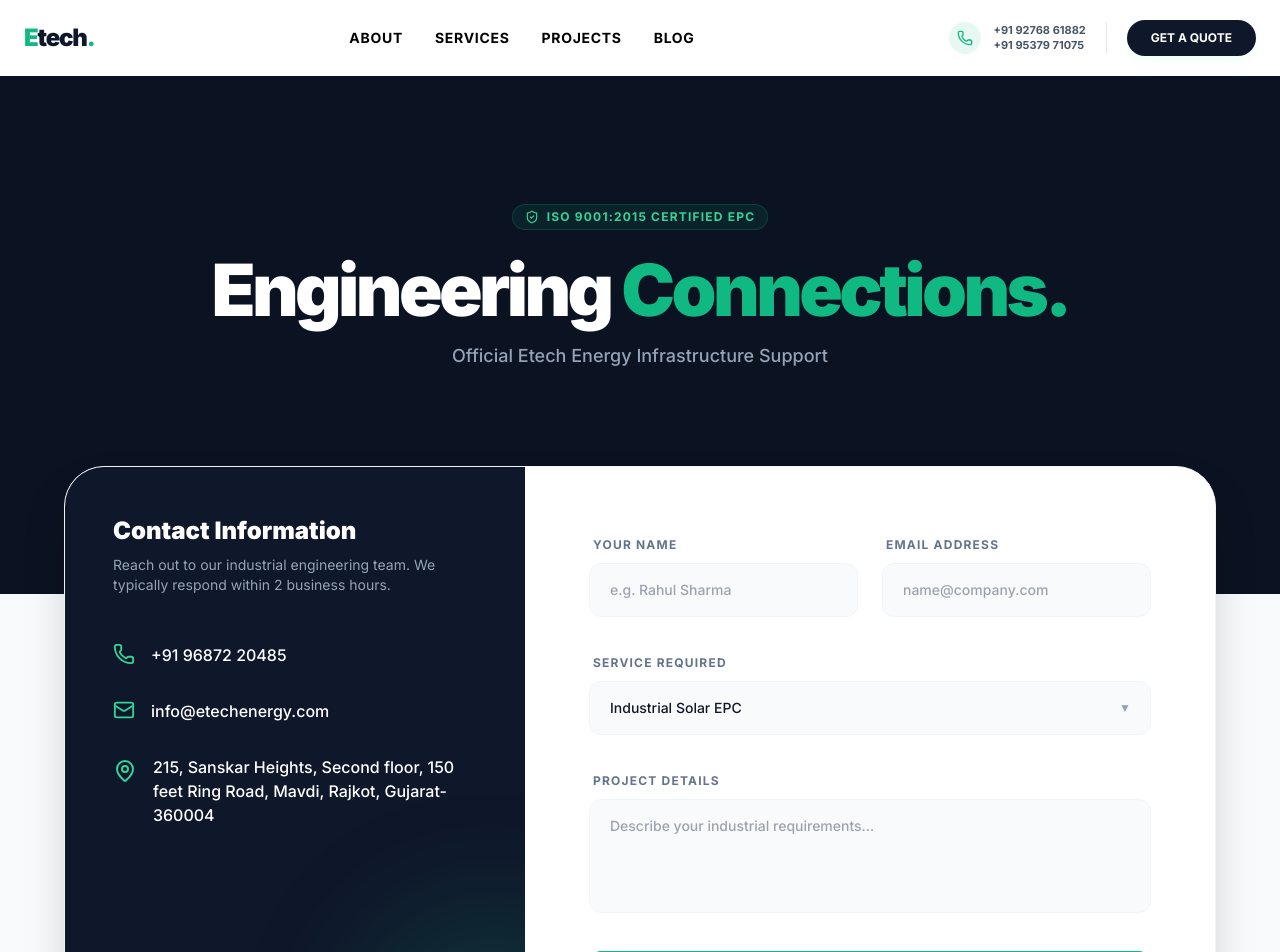
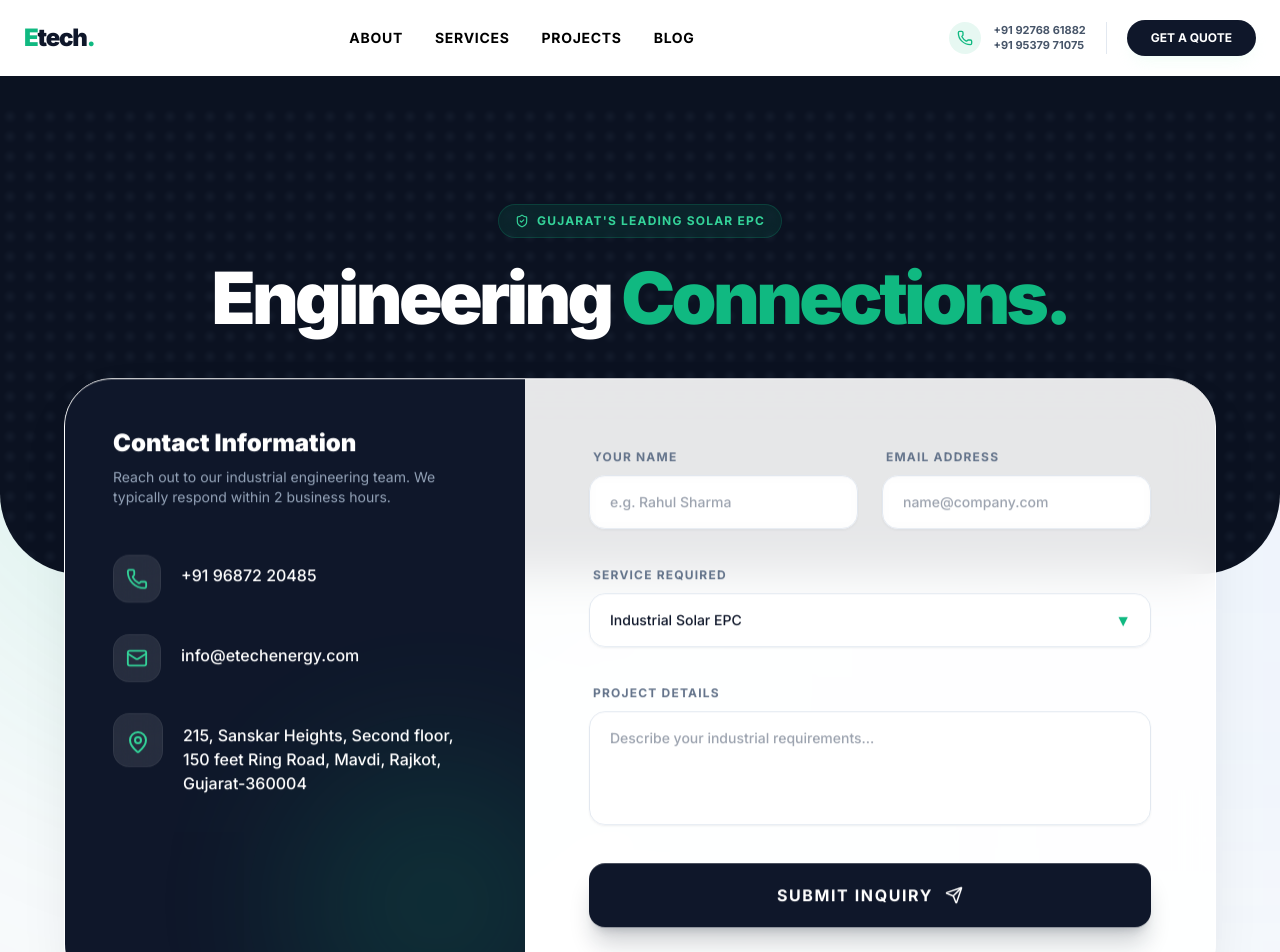
Before and after one commit to ankitkhetariya/Etech, a Next.js app: page /contact in a window 1280 px wide. Shown: the top 952 px of the page. Built offline with nearby package versions, Linux system fonts and the light colour scheme.

Commit message:
animation in contact

```diff
--- a/src/app/contact/page.tsx
+++ b/src/app/contact/page.tsx
@@ -1,45 +1,93 @@
 "use client";
-import { motion } from "framer-motion";
+import { motion, useScroll, useTransform } from "framer-motion";
 import { Mail, Phone, MapPin, Send, ShieldCheck } from "lucide-react";
+import { useRef } from "react";
 
 export default function ContactPage() {
+  const containerRef = useRef(null);
+
+  // Parallax Setup for Sleepwell-style scroll depth
+  const { scrollYProgress } = useScroll({
+    target: containerRef,
+    offset: ["start start", "end end"],
+  });
+
+  const yBg = useTransform(scrollYProgress, [0, 1], ["0%", "50%"]);
+  const yCard = useTransform(scrollYProgress, [0, 1], ["0%", "-5%"]);
+
   return (
-    <main className="min-h-screen bg-slate-50 pb-20">
+    <main
+      ref={containerRef}
+      className="min-h-screen bg-slate-50 pb-20 overflow-hidden relative"
+    >
+      {/* 1. SLEEPWELL STYLE: FLUID MORPHING BACKGROUND */}
+      <div className="fixed inset-0 pointer-events-none z-0">
+        <motion.div
+          animate={{
+            scale: [1, 1.2, 1],
+            rotate: [0, 90, 0],
+            borderRadius: ["30%", "50%", "30%"],
+          }}
+          transition={{ duration: 20, repeat: Infinity, ease: "easeInOut" }}
+          className="absolute top-[-10%] left-[-10%] w-[60vw] h-[60vw] bg-[#10B981]/10 blur-[120px]"
+        />
+        <motion.div
+          animate={{
+            scale: [1, 1.5, 1],
+            x: [0, 100, 0],
+            y: [0, -100, 0],
+          }}
+          transition={{ duration: 25, repeat: Infinity, ease: "easeInOut" }}
+          className="absolute bottom-[-10%] right-[-10%] w-[50vw] h-[50vw] bg-blue-500/5 blur-[120px]"
+        />
+      </div>
+
       {/* --- HERO SECTION --- */}
-      {/* Bottom padding badha di hai taaki card properly overlap kar sake */}
-      <section className="relative pt-24 pb-40 md:pt-32 md:pb-56 overflow-hidden bg-[#0B1221]">
+      <section className="relative pt-24 pb-40 md:pt-32 md:pb-56 bg-[#0B1221] rounded-b-[3rem] md:rounded-b-[5rem] overflow-hidden">
+        {/* Parallax Stars/Dots Background */}
+        <motion.div
+          style={{ y: yBg }}
+          className="absolute inset-0 opacity-20 bg-[radial-gradient(circle_at_center,_var(--tw-gradient-stops))] from-slate-700 via-transparent to-transparent bg-[length:20px_20px]"
+        />
+
         <div className="container mx-auto px-4 md:px-6 relative z-10 text-center">
           <motion.div
-            initial={{ opacity: 0 }}
-            animate={{ opacity: 1 }}
-            className="inline-flex items-center gap-2 px-3 py-1 rounded-full bg-emerald-500/10 border border-emerald-500/20 text-emerald-400 text-[10px] md:text-xs font-bold uppercase tracking-widest mb-6"
+            initial={{ opacity: 0, scale: 0.8 }}
+            animate={{ opacity: 1, scale: 1 }}
+            transition={{ duration: 0.8, ease: "easeOut" }}
+            className="inline-flex items-center gap-2 px-4 py-2 rounded-full bg-emerald-500/10 border border-emerald-500/20 text-emerald-400 text-[10px] md:text-xs font-bold uppercase tracking-widest mb-6 backdrop-blur-md"
           >
             <ShieldCheck size={14} />
-            <span>ISO 9001:2015 Certified EPC</span>
+            {/* Safe Trust Marker */}
+            <span>Gujarat's Leading Solar EPC</span>
           </motion.div>
 
           <h1 className="text-4xl md:text-6xl lg:text-7xl font-black text-white tracking-tighter mb-4 leading-tight">
             Engineering <br className="md:hidden" />
             <span className="text-emerald-500">Connections.</span>
           </h1>
-          <p className="text-slate-400 text-sm md:text-lg max-w-xl mx-auto px-4 font-medium">
-            Official Etech Energy Infrastructure Support
-          </p>
         </div>
       </section>
 
-      {/* --- UNIFIED CONTENT CARD (The Fix) --- */}
-      {/* Ab sab kuch ek single dibbe (container) ke andar hai */}
-      <div className="container mx-auto px-4 sm:px-6 -mt-24 md:-mt-32 relative z-20">
+      {/* --- UNIFIED CONTENT CARD WITH PARALLAX & HOVER GLOW --- */}
+      <motion.div
+        style={{ y: yCard }}
+        className="container mx-auto px-4 sm:px-6 -mt-32 md:-mt-48 relative z-20"
+      >
         <motion.div
-          initial={{ opacity: 0, y: 40 }}
+          initial={{ opacity: 0, y: 100 }}
           animate={{ opacity: 1, y: 0 }}
-          className="max-w-6xl mx-auto bg-white rounded-3xl md:rounded-[2.5rem] shadow-2xl overflow-hidden flex flex-col lg:flex-row border border-slate-100"
+          transition={{ duration: 1, type: "spring", bounce: 0.2 }}
+          className="max-w-6xl mx-auto bg-white/80 backdrop-blur-xl rounded-[2rem] md:rounded-[3rem] shadow-[0_20px_60px_-15px_rgba(0,0,0,0.1)] border border-white overflow-hidden flex flex-col lg:flex-row"
         >
-          {/* LEFT SIDE: OFFICIAL CONTACT INFO (Dark Panel) */}
-          <div className="w-full lg:w-2/5 bg-slate-900 p-8 md:p-12 relative overflow-hidden">
-            {/* Background Glow */}
-            <div className="absolute -bottom-24 -right-24 w-64 h-64 bg-emerald-500/20 rounded-full blur-3xl pointer-events-none"></div>
+          {/* LEFT SIDE: FLOATING OBJECTS PANEL */}
+          <div className="w-full lg:w-2/5 bg-slate-900 p-8 md:p-12 relative overflow-hidden group">
+            {/* Interactive Glow that follows cursor concept (simulated with morphing here) */}
+            <motion.div
+              animate={{ scale: [1, 1.2, 1], opacity: [0.3, 0.5, 0.3] }}
+              transition={{ duration: 4, repeat: Infinity, ease: "easeInOut" }}
+              className="absolute -bottom-10 -right-10 w-64 h-64 bg-emerald-500/30 rounded-full blur-3xl pointer-events-none group-hover:bg-emerald-400/40 transition-colors duration-700"
+            />
 
             <h3 className="text-2xl font-black text-white mb-2 relative z-10">
               Contact Information
@@ -51,17 +99,38 @@
 
             <div className="space-y-8 relative z-10">
               {[
-                { icon: <Phone size={22} />, detail: "+91 96872 20485" },
-                { icon: <Mail size={22} />, detail: "info@etechenergy.com" },
+                {
+                  icon: <Phone size={22} />,
+                  detail: "+91 96872 20485",
+                  delay: 0,
+                },
+                {
+                  icon: <Mail size={22} />,
+                  detail: "info@etechenergy.com",
+                  delay: 0.2,
+                },
                 {
                   icon: <MapPin size={24} className="mt-1" />,
                   detail:
                     "215, Sanskar Heights, Second floor, 150 feet Ring Road, Mavdi, Rajkot, Gujarat-360004",
+                  delay: 0.4,
                 },
               ].map((item, i) => (
-                <div key={i} className="flex items-start gap-4">
-                  <div className="text-emerald-400 shrink-0">{item.icon}</div>
-                  <div className="min-w-0 flex-1">
+                <div key={i} className="flex items-start gap-5">
+                  {/* 2. CONTINUOUS FLOATING ICONS */}
+                  <motion.div
+                    animate={{ y: [0, -5, 0] }}
+                    transition={{
+                      duration: 3,
+                      repeat: Infinity,
+                      delay: item.delay,
+                      ease: "easeInOut",
+                    }}
+                    className="p-3 bg-white/10 rounded-2xl text-emerald-400 shrink-0 backdrop-blur-md border border-white/5"
+                  >
+                    {item.icon}
+                  </motion.div>
+                  <div className="min-w-0 flex-1 pt-2">
                     <p className="font-medium text-white text-sm md:text-base leading-snug break-words">
                       {item.detail}
                     </p>
@@ -71,67 +140,75 @@
             </div>
           </div>
 
-          {/* RIGHT SIDE: THE FORM (White Panel) */}
-          <div className="w-full lg:w-3/5 p-8 md:p-12 lg:p-16 bg-white">
-            <form className="space-y-6 md:space-y-8">
+          {/* RIGHT SIDE: GLASSMORPHISM FORM */}
+          <div className="w-full lg:w-3/5 p-8 md:p-12 lg:p-16 bg-white/50 relative">
+            <form className="space-y-6 md:space-y-8 relative z-10">
               <div className="grid grid-cols-1 md:grid-cols-2 gap-6">
-                <div className="space-y-2">
+                <motion.div whileTap={{ scale: 0.98 }} className="space-y-2">
                   <label className="text-xs font-bold text-slate-500 uppercase tracking-widest ml-1">
                     Your Name
                   </label>
                   <input
                     type="text"
                     placeholder="e.g. Rahul Sharma"
-                    className="w-full px-5 py-4 bg-slate-50 border border-slate-100 rounded-xl outline-none focus:border-emerald-500 focus:bg-white transition-all font-medium text-sm text-slate-900"
+                    className="w-full px-5 py-4 bg-white/80 backdrop-blur-sm border border-slate-200 rounded-2xl outline-none focus:border-emerald-500 focus:ring-4 focus:ring-emerald-500/10 transition-all font-medium text-sm text-slate-900 shadow-sm"
                   />
-                </div>
-                <div className="space-y-2">
+                </motion.div>
+                <motion.div whileTap={{ scale: 0.98 }} className="space-y-2">
                   <label className="text-xs font-bold text-slate-500 uppercase tracking-widest ml-1">
                     Email Address
                   </label>
                   <input
                     type="email"
                     placeholder="name@company.com"
-                    className="w-full px-5 py-4 bg-slate-50 border border-slate-100 rounded-xl outline-none focus:border-emerald-500 focus:bg-white transition-all font-medium text-sm text-slate-900"
+                    className="w-full px-5 py-4 bg-white/80 backdrop-blur-sm border border-slate-200 rounded-2xl outline-none focus:border-emerald-500 focus:ring-4 focus:ring-emerald-500/10 transition-all font-medium text-sm text-slate-900 shadow-sm"
                   />
-                </div>
+                </motion.div>
               </div>
 
-              <div className="space-y-2">
+              <motion.div whileTap={{ scale: 0.99 }} className="space-y-2">
                 <label className="text-xs font-bold text-slate-500 uppercase tracking-widest ml-1">
                   Service Required
                 </label>
                 <div className="relative">
-                  <select className="w-full px-5 py-4 bg-slate-50 border border-slate-100 rounded-xl outline-none focus:border-emerald-500 focus:bg-white transition-all font-medium text-sm text-slate-900 appearance-none cursor-pointer">
+                  <select className="w-full px-5 py-4 bg-white/80 backdrop-blur-sm border border-slate-200 rounded-2xl outline-none focus:border-emerald-500 focus:ring-4 focus:ring-emerald-500/10 transition-all font-medium text-sm text-slate-900 appearance-none cursor-pointer shadow-sm">
                     <option>Industrial Solar EPC</option>
                     <option>Commercial Rooftop Solution</option>
                     <option>Ground Mounted Systems</option>
                     <option>Solar Water Pumps</option>
                   </select>
-                  <div className="absolute right-5 top-1/2 -translate-y-1/2 pointer-events-none text-slate-400 text-xs">
+                  <div className="absolute right-5 top-1/2 -translate-y-1/2 pointer-events-none text-emerald-500">
                     ▼
                   </div>
                 </div>
-              </div>
+              </motion.div>
 
-              <div className="space-y-2">
+              <motion.div whileTap={{ scale: 0.99 }} className="space-y-2">
                 <label className="text-xs font-bold text-slate-500 uppercase tracking-widest ml-1">
                   Project Details
                 </label>
                 <textarea
                   rows={4}
                   placeholder="Describe your industrial requirements..."
-                  className="w-full px-5 py-4 bg-slate-50 border border-slate-100 rounded-xl outline-none focus:border-emerald-500 focus:bg-white transition-all font-medium text-sm text-slate-900 resize-none"
+                  className="w-full px-5 py-4 bg-white/80 backdrop-blur-sm border border-slate-200 rounded-2xl outline-none focus:border-emerald-500 focus:ring-4 focus:ring-emerald-500/10 transition-all font-medium text-sm text-slate-900 resize-none shadow-sm"
                 ></textarea>
-              </div>
+              </motion.div>
 
-              <button className="w-full py-4 md:py-5 bg-emerald-500 text-white rounded-xl font-bold text-sm md:text-base uppercase tracking-widest flex items-center justify-center gap-3 hover:bg-emerald-600 transition-all shadow-lg shadow-emerald-500/30">
-                Submit Inquiry <Send size={18} />
-              </button>
+              {/* 3. MAGNETIC BUTTON EFFECT */}
+              <motion.button
+                whileHover={{ scale: 1.02, y: -2 }}
+                whileTap={{ scale: 0.95 }}
+                className="w-full py-5 bg-slate-900 text-white rounded-2xl font-bold text-sm md:text-base uppercase tracking-widest flex items-center justify-center gap-3 hover:bg-emerald-500 transition-colors shadow-xl shadow-slate-900/20 group"
+              >
+                Submit Inquiry
+                <motion.div className="group-hover:translate-x-1 group-hover:-translate-y-1 transition-transform">
+                  <Send size={18} />
+                </motion.div>
+              </motion.button>
             </form>
           </div>
         </motion.div>
-      </div>
+      </motion.div>
     </main>
   );
 }
```
